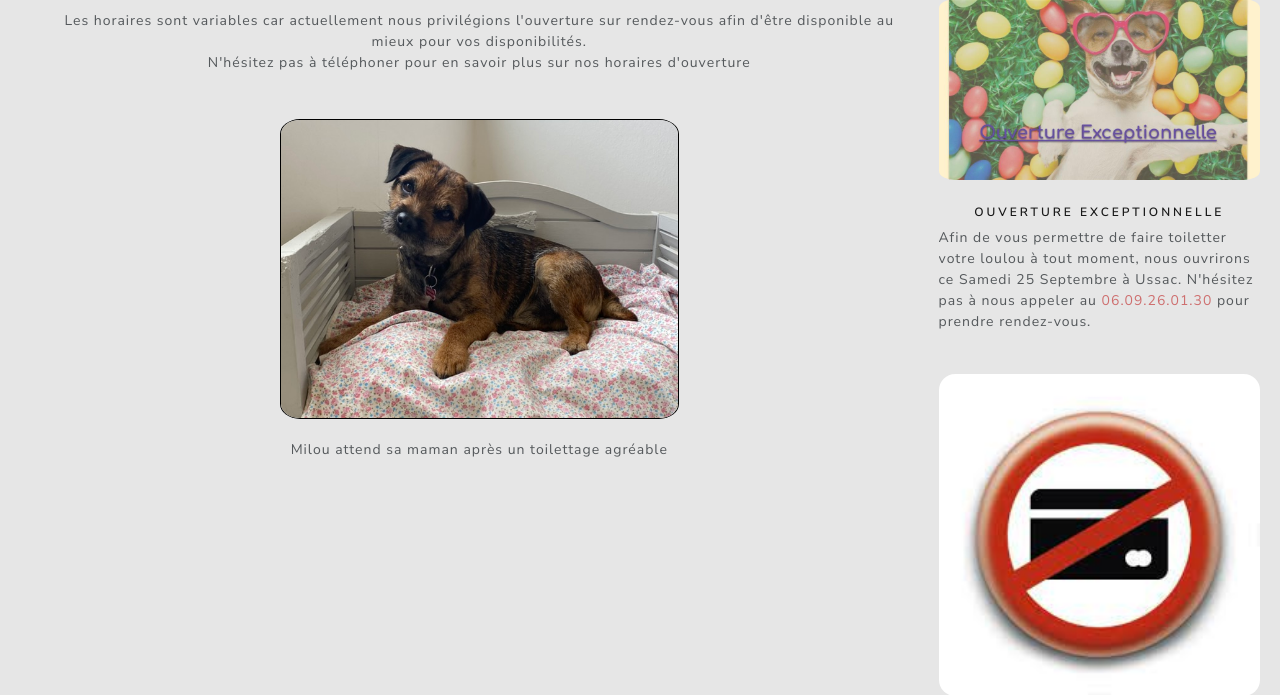
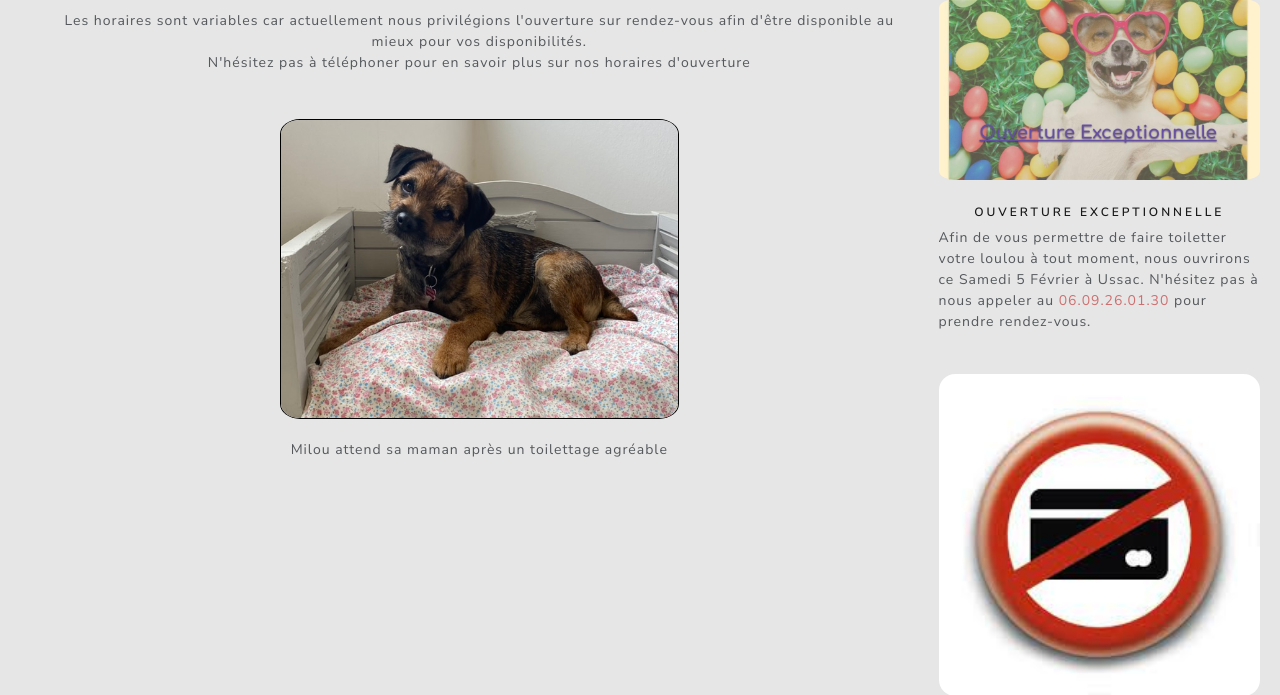
Before and after one commit to benoitsouillat/playdogs, a Symfony app: template templates/playdogs/home.html.twig in a window 1280 px wide. Shown: the part 439-1134 px from the top of the page. Run offline with Twig, Linux system fonts and the light colour scheme; the template is opened without the code that fills it, so the values that code supplies are empty; some libraries are stand-ins or nearby versions.

Commit message:
changing date for satursday open to 5 feb

```diff
--- a/templates/playdogs/home.html.twig
+++ b/templates/playdogs/home.html.twig
@@ -44,7 +44,7 @@
                 <img src="{{ asset('img/ouverture-exc.jpg') }}" alt="ouverture" />
                 <figcaption>
                     <h6>Ouverture Exceptionnelle</h6>
-                    <p>Afin de vous permettre de faire toiletter votre loulou à tout moment, nous ouvrirons ce Samedi 25 Septembre à Ussac. N'hésitez pas à nous appeler au <a href="tel:+33609260130">06.09.26.01.30</a> pour prendre rendez-vous. </p>
+                    <p>Afin de vous permettre de faire toiletter votre loulou à tout moment, nous ouvrirons ce Samedi 5 Février à Ussac. N'hésitez pas à nous appeler au <a href="tel:+33609260130">06.09.26.01.30</a> pour prendre rendez-vous. </p>
                 </figcaption>
             </figure>
             <figure>
```
Also changed, not shown: 1 other file.
